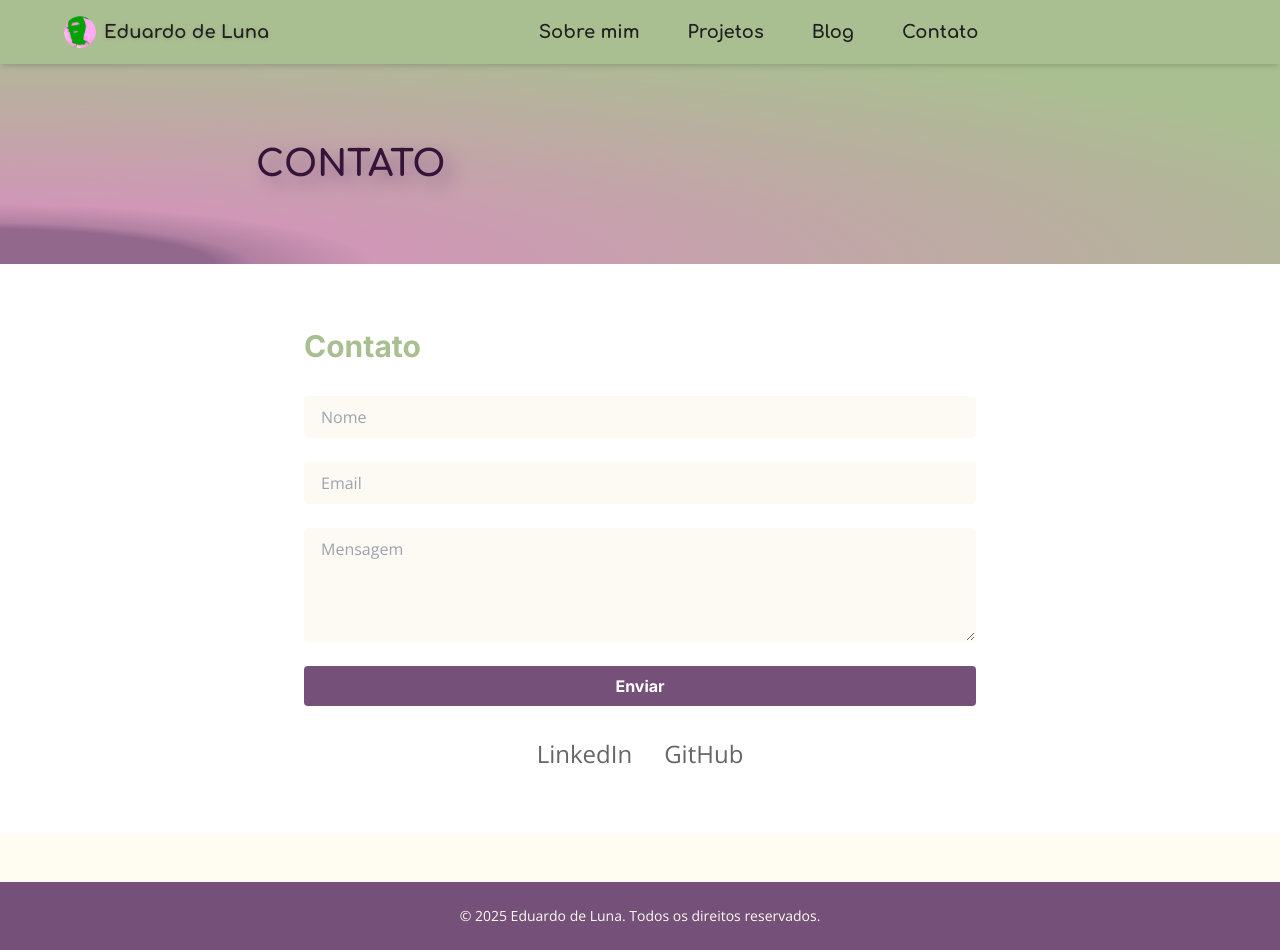
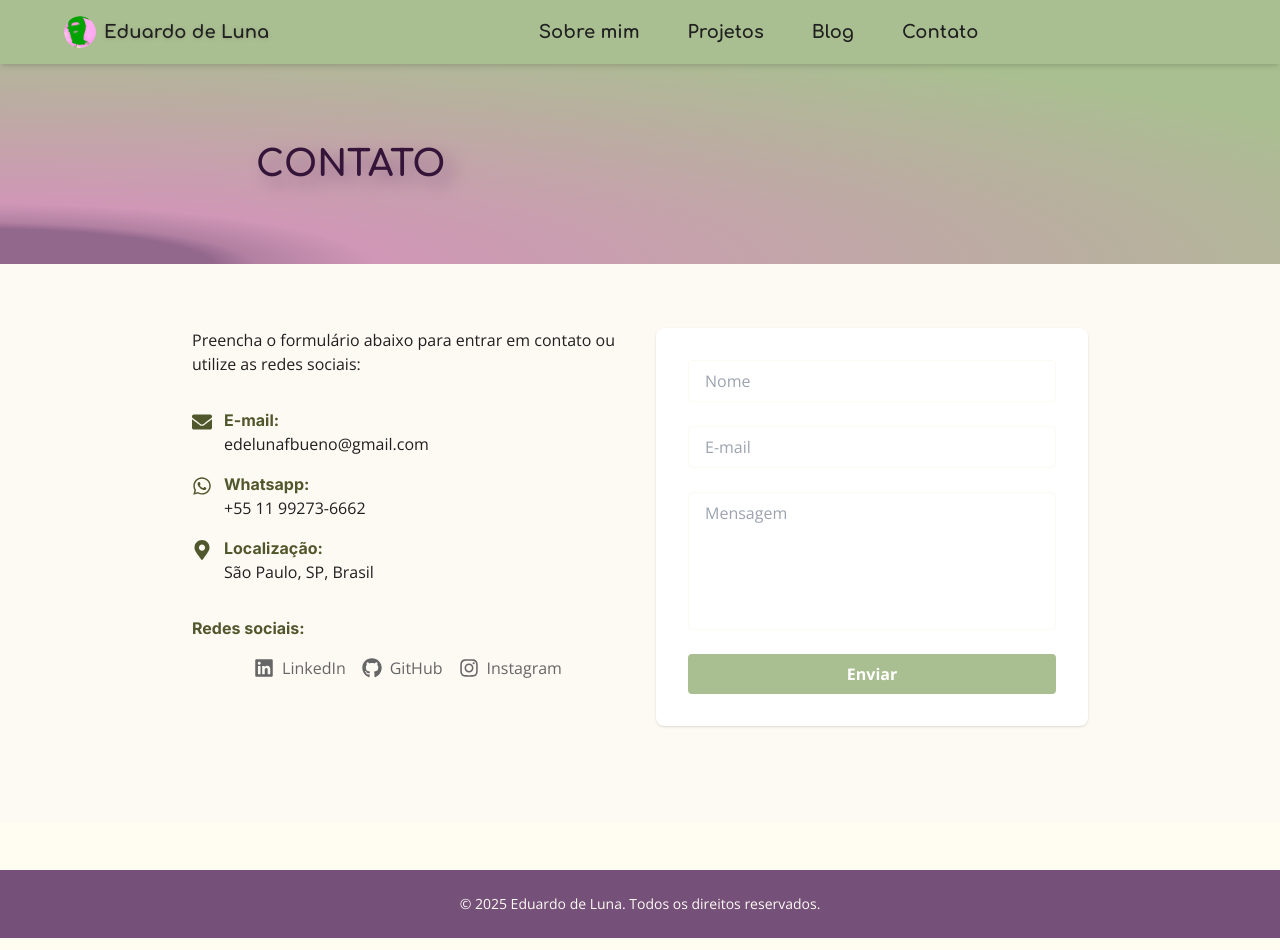
Before and after one commit to feveray/portfolio, a React (Create React App) app in the folder site_eduardo/: page /contato in a window 1280 px wide. Built offline with nearby package versions, Linux system fonts and the light colour scheme.

Commit message:
atualizado pag contato e algumas alteracoes na home

```diff
--- a/site_eduardo/src/components/Contact.js
+++ b/site_eduardo/src/components/Contact.js
@@ -1,5 +1,6 @@
 import React, { useState } from 'react';
 import BackToTopButton from '../components/BackToTopButton';
+import { FaEnvelope, FaWhatsapp, FaMapMarkerAlt, FaLinkedin, FaGithub, FaInstagram } from 'react-icons/fa';
 
 export default function Contact() {
   const [form, setForm] = useState({ nome: '', email: '', mensagem: '' });
@@ -12,67 +13,77 @@ export default function Contact() {
   function handleSubmit(e) {
     e.preventDefault();
     setSent(true);
+    // aqui você pode enviar para API ou limpar o form, ex:
+    // setForm({ nome: '', email: '', mensagem: '' });
   }
 
   return (
     <>
-      <header className="relative sombra personalizada bg-gradient from-primary to-secondary pt-20 pb-20 px-64 w-full">
-          <section id="sobre" className="w-full">
-            <h1 className="sombra-personalizada text-4xl font-[Comfortaa] font-bold text-[#341539]">
-            CONTATO</h1>
+      <header className="relative sombra-personalizada bg-gradient from-primary to-secondary pt-20 pb-20 px-64 w-full">
+        <section id="sobre" className="w-full">
+          <h1 className="sombra-personalizada text-4xl font-[Comfortaa] font-bold text-[#341539]">CONTATO</h1>
         </section>
       </header>
 
+      <section id="contato" className="py-16 px-4 bg-neutral-light">
+        <div className="max-w-4xl mx-auto text-left">
+          <div className="flex flex-col md:flex-row gap-8 items-start">
+            <div className="md:w-1/2 w-full mb-8 md:mb-0 flex flex-col justify-center">
+              <p className="text-neutral-dark mb-8">Preencha o formulário abaixo para entrar em contato ou utilize as redes sociais:</p>
 
-    <section id="contact" className="py-16 px-4 bg-white">
-      <div className="max-w-2xl mx-auto">
-        <h2 className="font-title text-3xl font-bold text-primary mb-8">Contato</h2>
-        <form className="flex flex-col gap-6" onSubmit={handleSubmit}>
-          <input
-            type="text"
-            name="nome"
-            placeholder="Nome"
-            value={form.nome}
-            onChange={handleChange}
-            required
-            className="border border-neutral-light rounded px-4 py-2 text-neutral-dark bg-neutral-light focus:outline-none focus:border-primary"
-          />
-          <input
-            type="email"
-            name="email"
-            placeholder="Email"
-            value={form.email}
-            onChange={handleChange}
-            required
-            className="border border-neutral-light rounded px-4 py-2 text-neutral-dark bg-neutral-light focus:outline-none focus:border-primary"
-          />
-          <textarea
-            name="mensagem"
-            placeholder="Mensagem"
-            value={form.mensagem}
-            onChange={handleChange}
-            required
-            rows={4}
-            className="border border-neutral-light rounded px-4 py-2 text-neutral-dark bg-neutral-light focus:outline-none focus:border-primary"
-          />
-          <button
-            type="submit"
-            className="bg-secondary text-white font-title px-6 py-2 rounded hover:bg-primary transition"
-          >
-            Enviar
-          </button>
-          {sent && <span className="text-primary font-bold">Mensagem enviada! Obrigado.</span>}
-        </form>
-        <div className="flex gap-8 mt-8 justify-center">
-          <a href="https://linkedin.com/in/eduardodeluna" target="_blank" rel="noopener noreferrer" className="text-neutral-medium hover:text-secondary text-2xl">
-            <i className="fab fa-linkedin"></i> LinkedIn
-          </a>
-          <a href="https://github.com/eduardodeluna" target="_blank" rel="noopener noreferrer" className="text-neutral-medium hover:text-secondary text-2xl">
-            <i className="fab fa-github"></i> GitHub
-          </a>
+              <div className="space-y-4">
+                <div className="flex items-start gap-3">
+                  <FaEnvelope className="text-[#51572c] w-5 h-5 mt-1" aria-hidden="true" />
+                  <div>
+                    <h4 className="font-title font-bold text-[#51572c] text-left">E-mail:</h4>
+                    <p className="text-neutral-dark">edelunafbueno@gmail.com</p>
+                  </div>
+                </div>
+
+                <div className="flex items-start gap-3">
+                  <FaWhatsapp className="text-[#51572c] w-5 h-5 mt-1" aria-hidden="true" />
+                  <div>
+                    <h4 className="font-title font-bold text-[#51572c] text-left">Whatsapp:</h4>
+                    <p className="text-neutral-dark">+55 11 99273-6662</p>
+                  </div>
+                </div>
+
+                <div className="flex items-start gap-3">
+                  <FaMapMarkerAlt className="text-[#51572c] w-5 h-5 mt-1" aria-hidden="true" />
+                  <div>
+                    <h4 className="font-title font-bold text-[#51572c] text-left">Localização:</h4>
+                    <p className="text-neutral-dark mb-4">São Paulo, SP, Brasil</p>
+                  </div>
+                </div>
+
+                <h4 className="font-title font-bold text-[#51572c] text-left mt-2 mb-1">Redes sociais:</h4>
+                <div className="flex justify-center gap-4 text-xl">
+                  <a href="https://linkedin.com/in/eduardodeluna" target="_blank" rel="noopener noreferrer" className="text-neutral-medium hover:text-secondary flex items-center gap-2">
+                    <FaLinkedin /> <span className="text-base">LinkedIn</span>
+                  </a>
+                  <a href="https://github.com/feveray" target="_blank" rel="noopener noreferrer" className="text-neutral-medium hover:text-secondary flex items-center gap-2">
+                    <FaGithub /> <span className="text-base">GitHub</span>
+                  </a>
+                  <a href="https://instagram.com/eduardodeluna" target="_blank" rel="noopener noreferrer" className="text-neutral-medium hover:text-secondary flex items-center gap-2">
+                    <FaInstagram /> <span className="text-base">Instagram</span>
+                  </a>
+                </div>
+              </div>
+            </div>
+
+            <div className="md:w-1/2 w-full">
+              <form onSubmit={handleSubmit} className="bg-white rounded-lg shadow p-8 flex flex-col gap-6 mb-8 max-w-md md:max-w-none mx-auto md:mx-0">
+                <input value={form.nome} onChange={handleChange} type="text" name="nome" placeholder="Nome" className="border border-neutral-light rounded px-4 py-2 focus:outline-none focus:border-primary" required />
+                <input value={form.email} onChange={handleChange} type="email" name="email" placeholder="E-mail" className="border border-neutral-light rounded px-4 py-2 focus:outline-none focus:border-primary" required />
+                <textarea value={form.mensagem} onChange={handleChange} name="mensagem" placeholder="Mensagem" rows="5" className="border border-neutral-light rounded px-4 py-2 focus:outline-none focus:border-primary resize-none" required></textarea>
+                <button type="submit" className="bg-primary text-white font-bold px-6 py-2 rounded hover:bg-secondary transition">Enviar</button>
+                {sent && <p className="text-green-600 mt-2">Mensagem enviada (simulada).</p>}
+              </form>
+            </div>
+          </div>
         </div>
-      </div>
-    </section>
+      </section>
+
       <BackToTopButton />
     </>
   );
--- a/site_eduardo/src/components/Hero.js
+++ b/site_eduardo/src/components/Hero.js
@@ -4,6 +4,7 @@ import profileImg2 from '../img/profile2.PNG';
 import { FaLinkedin, FaGithub, FaInstagram, FaEnvelope, FaWhatsapp, FaMapMarkerAlt } from 'react-icons/fa';
 import BackToTopButton from '../components/BackToTopButton';
 import CardProject from './CardProject';
+import CardTags from '../components/CardTags';
 
 export default function Hero() {
 
@@ -35,26 +36,35 @@ export default function Hero() {
         <div className="max-w-4xl mx-auto text-left">
           <h2 className="drop-shadow font-title text-3xl font-bold text-[#51572c] mb-8 text-left">Sobre mim</h2>
           <p className="text-neutral-dark mb-4">
-            Olá, eu sou o Eduardo. Tenho 41 anos, sou paulistano da zona sul e apaixonado por pets, fotografia, ciclismo e música — minha playlist está sempre crescendo para acompanhar minhas pedaladas.<br /><br />
+            lorem ipsum dolor sit amet, consectetur adipiscing elit, sed do eiusmod tempor incididunt ut labore et dolore magna aliqua. Ut enim ad minim veniam, quis nostrud exercitation ullamco laboris nisi ut aliquip ex ea commodo consequat. Duis aute irure dolor in reprehenderit in voluptate velit esse cillum dolore eu fugiat nulla pariatur. Excepteur sint occaecat cupidatat non proident, sunt in culpa qui officia deserunt mollit anim id est laborum.<br /><br />
 
             Este portfólio está em constante evolução, com novos projetos sendo adicionados. Para conversar ou saber mais, é só me chamar pelas redes sociais ou enviar um e-mail <a href="mailto:eduardo@edilo.com.br" className="text-secondary underline">eduardo@edilo.com.br</a>.
           </p>
+
+        <section className="max-w-4xl w-full mb-8">
+          <CardTags />
+        </section>
+
         </div>
       </section>
 
       {/* Section Intro Projetos */}
       <section id="intro-projetos" className="py-16 px-4 bg-primary">
         <div className="max-w-4xl mx-auto text-left">
-          <h2 className="drop-shadow font-title text-3xl font-bold text-[#51572c] mb-8 text-left">Projetos</h2>
-          <p className="text-neutral-dark mb-4">
-            Aqui estão alguns dos meus projetos mais recentes, onde busquei aplicar as melhores práticas de design e desenvolvimento.
-          </p>
 
-      <div className="grid grid-cols-1 md:grid-cols-3 gap-8 justify-items-center">
-        <CardProject />
-        <CardProject />
-        <CardProject />
-      </div>
+          <div className="flex flex-col md:flex-row items-start md:items-center gap-8">
+
+            <div className="md:w-1/3 w-full flex justify-center">
+              <CardProject />
+            </div>
+
+            <div className="md:w-1/2 w-full">
+              <p className="text-dark mb-4">
+                Aqui estão alguns dos meus projetos mais recentes, onde busquei aplicar as melhores práticas de design e desenvolvimento.
+              </p>
+            </div>
+
+          </div>
 
         </div>
       </section>
--- a/site_eduardo/tailwind.config.js
+++ b/site_eduardo/tailwind.config.js
@@ -6,7 +6,7 @@ module.exports = {
     extend: {
       colors: {
         primary: '#AABF91',
-  secondary: '#755179ff',
+        secondary: '#755179ff',
         neutral: {
           light: '#fdfaf4',
           medium: '#666666',
```
